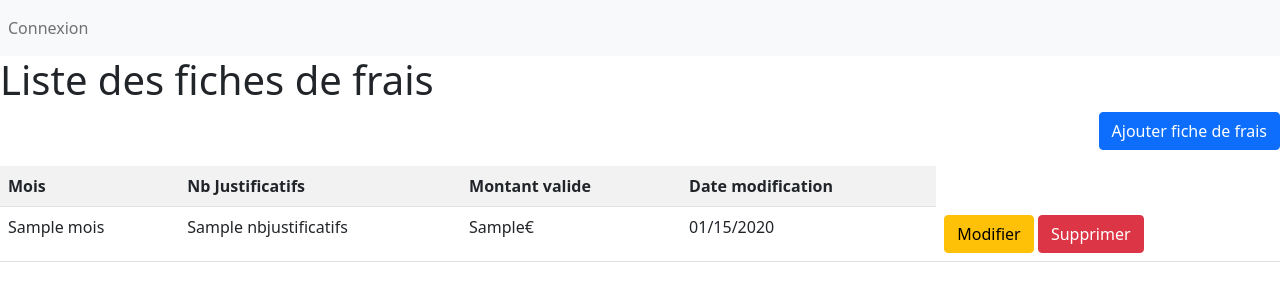
After one commit to EdouardQ/GSB-Symfony, a Symfony app: template templates/visiteur/fiche_frais/index.html.twig in a window 1280 px wide. The commit adds this page. Shown: the top 301 px of the page. Run offline with Twig, Linux system fonts and the light colour scheme; the template is opened without the code that fills it: most values are stand-ins (such as "Sample title", 1, 10 or a date in 2020); some libraries are stand-ins or nearby versions.

Commit message:
Commit 0.20
- Ajout liste de frais (FRONT + BACK)
- Ajout d'un utilisateur

```diff
--- a/templates/inc/nav.html.twig
+++ b/templates/inc/nav.html.twig
@@ -23,7 +23,7 @@
         <a href="{{ url('visiteur.homepage.index') }}" class="nav-link">Accueil</a>
       </li>
       <li class="nav-item">
-        <a href="#" class="nav-link">Voir mes fiches de frais</a>
+        <a href="{{ url('visiteur.fiche_frais.index') }}" class="nav-link">Voir mes fiches de frais</a>
       </li>
       {% endif %}
 
--- a/templates/visiteur/fiche_frais/creation_fiche_frais.html.twig
+++ b/templates/visiteur/fiche_frais/creation_fiche_frais.html.twig
@@ -2,5 +2,8 @@
 {% block body %}
 
 
-    <h1>test</h1>
+    <h1>Création fiche frais</h1>
+
+
+
 {% endblock %}
--- /dev/null
+++ b/templates/visiteur/fiche_frais/index.html.twig
@@ -0,0 +1,35 @@
+{% extends "base.html.twig" %}
+
+{% block body %}
+
+<div class="row">
+    <div class="col">
+        <h1>Liste des fiches de frais</h1>
+
+        <p class="d-flex justify-content-end">
+            <a href="#" class="btn btn-primary">Ajouter fiche de frais</a>
+        </p>
+        <table class="table table-striped">
+            <tr>
+                <th>Mois</th>
+                <th>Nb Justificatifs</th>
+                <th>Montant valide</th>
+                <th>Date modification</th>
+            </tr>
+            {% for expense_form in expenseform %}
+                <tr>
+                    <td>{{ expense_form.mois }}</td>
+                    <td>{{ expense_form.nbjustificatifs }}</td>
+                    <td>{{ expense_form.montantValide }}€</td>
+                    <td>{{ expense_form.dateModif|date("m/d/Y") }}</td>
+                    <td>
+                        <a href="#" class="btn btn-warning">Modifier</a>
+                        <a href="#" class="btn btn-danger">Supprimer</a>
+                    </td>
+                </tr>
+            {% endfor %}
+        </table>
+    </div>
+</div>
+
+{% endblock %}
```
Also changed, not shown: src/Controller/visiteur/FicheFraisController.php (added, +31 -0 lines), src/DataFixtures/UserFixtures.php (+12 -0 lines), templates/visiteur/fiche_frais/liste_fiche_frais.html.twig (deleted).
